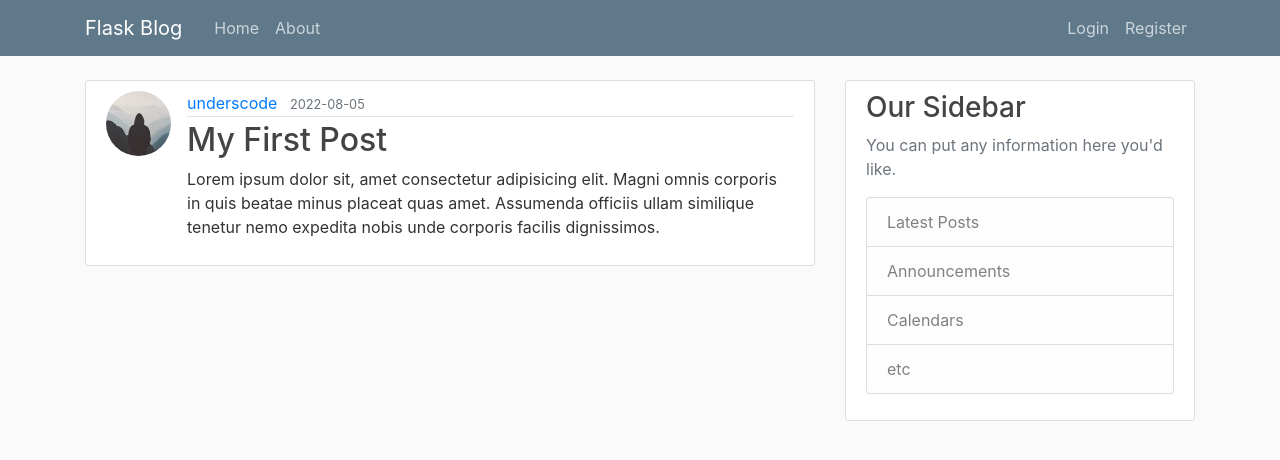
After one commit to underscoDe/flask-blog, a Flask app: page /post/1 in a window 1280 px wide. The commit adds this page. Shown: the top 460 px of the page. Run offline with Flask 2, Linux system fonts and the light colour scheme; data comes from the database, SQL or seed files in the repository; both versions use the stored data as it was after the commit.

Commit message:
Create, Update, and Delete Posts

```diff
--- a/flaskblog/routes.py
+++ b/flaskblog/routes.py
@@ -6,35 +6,22 @@ import os
 import secrets
 from PIL import Image
 from flask import (
-    render_template, flash, url_for, redirect, request
+    render_template, flash, url_for, redirect, request, abort
 )
 from flaskblog import app, db, bcrypt
-from flaskblog.forms import LoginForm, RegistrationForm, UpdateAccountForm
+from flaskblog.forms import (
+    LoginForm, RegistrationForm, UpdateAccountForm, PostForm
+)
 from flaskblog.models import User, Post
 from flask_login import (
     login_user, current_user, logout_user, login_required
 )
 
 
-posts = [
-    {
-        'author': 'Author 1',
-        'title': 'Blog Post 1',
-        'content': 'First post content',
-        'date_posted': 'Last post date posted',
-    },
-    {
-        'author': 'Author 2',
-        'title': 'Blog Post 2',
-        'content': 'Second post content',
-        'date_posted': 'Last post date posted',
-    }
-]
-
-
 @app.route('/')
 @app.route('/home')
 def home():
+    posts = Post.query.all()
     return render_template('home.html', posts=posts)
 
 
@@ -123,3 +110,55 @@ def account():
     )
     return render_template('account.html', title='Account',
                            image_file=image_file, form=form)
+
+
+@app.route('/post/new', methods=['GET', 'POST'])
+@login_required
+def new_post():
+    form = PostForm()
+    if form.validate_on_submit():
+        post = Post(
+            title=form.title.data, content=form.content.data, author=current_user
+        )
+        db.session.add(post)
+        db.session.commit()
+        flash(f'Your post has been created !', 'success')
+        return redirect(url_for('home'))
+    return render_template('create_post.html', title='New Post', form=form)
+
+
+@app.route('/post/<int:post_id>', methods=['GET', 'POST'])
+def post(post_id):
+    post = Post.query.get_or_404(post_id)
+    return render_template('post.html', title=post.title, post=post)
+
+
+@app.route('/post/<int:post_id>/update', methods=['GET', 'POST'])
+@login_required
+def update_post(post_id):
+    post = Post.query.get_or_404(post_id)
+    if post.author != current_user:
+        abort(403)
+    form = PostForm()
+    if form.validate_on_submit():
+        post.title = form.title.data
+        post.content = form.content.data
+        db.session.commit()
+        flash(f'Your post has been updated !', 'success')
+        return redirect(url_for('post', post_id=post.id))
+    elif request.method == 'GET':
+        form.title.data = post.title
+        form.content.data = post.content
+    return render_template('create_post.html', title='Update Post', form=form)
+
+
+@app.route('/post/<int:post_id>/delete', methods=['POST'])
+@login_required
+def delete_post(post_id):
+    post = Post.query.get_or_404(post_id)
+    if post.author != current_user:
+        abort(403)
+    db.session.delete(post)
+    db.session.commit()
+    flash(f'Your post has been deleted !', 'success')
+    return redirect(url_for('home'))
--- a/flaskblog/templates/base.html
+++ b/flaskblog/templates/base.html
@@ -39,6 +39,7 @@
                     <!-- Navbar Right Side -->
                     <div class="navbar-nav">
                         {% if current_user.is_authenticated %}
+                            <a class="nav-item nav-link" href="{{ url_for('new_post') }}">New Post</a>
                             <a class="nav-item nav-link" href="{{ url_for('account') }}">Account</a>
                             <a class="nav-item nav-link" href="{{ url_for('logout') }}">Logout</a>
                         {% else %}
--- /dev/null
+++ b/flaskblog/templates/post.html
@@ -0,0 +1,40 @@
+{% extends "base.html" %}
+{% block content %}
+<article class="media content-section">
+    <img src="{{ url_for('static', filename='profile_pics/' + post.author.image_file) }}" alt="Picture"
+        class="rounded-circle article-img">
+    <div class="media-body">
+        <div class="article-metadata">
+            <a class="mr-2" href="#">{{ post.author.username }}</a>
+            <small class="text-muted">{{ post.date_posted.strftime('%Y-%m-%d') }}</small>
+            {% if post.author == current_user %}
+            <div>
+                <a class="btn btn-secondary btn-sm mt-1 mb-1" href="{{ url_for('update_post', post_id=post.id) }}">Update</a>
+                <button class="btn btn-danger btn-sm m-1" data-toggle="modal" data-target="#deleteModal">Delete</button>
+            </div>
+            {% endif %}
+        </div>
+        <h2 class="article-title">{{ post.title }}</h2>
+        <p class="article-content">{{ post.content }}</p>
+    </div>
+</article>
+<div class="modal fade" id="deleteModal" tabindex="-1" role="dialog" aria-labelledby="deleteModalLabel"
+    aria-hidden="true">
+    <div class="modal-dialog" role="document">
+        <div class="modal-content">
+            <div class="modal-header">
+                <h5 class="modal-title" id="deleteModalLabel">Delete Post</h5>
+                <button type="button" class="close" data-dismiss="modal" aria-label="Close">
+                    <span aria-hidden="true">&times;</span>
+                </button>
+            </div>
+            <div class="modal-footer">
+                <form action="{{ url_for('delete_post', post_id=post.id) }}" method="POST">
+                    <button type="button" class="btn btn-secondary" data-dismiss="modal">Close</button>
+                    <input type="submit" class="btn btn-danger" value="Delete">
+                </form>
+            </div>
+        </div>
+    </div>
+</div>
+{% endblock %}
```
Also changed, not shown: flaskblog/forms.py (+7 -1 lines), flaskblog/templates/create_post.html (added, +40 -0 lines), flaskblog/templates/home.html (+4 -3 lines), flaskblog/blog.db.
